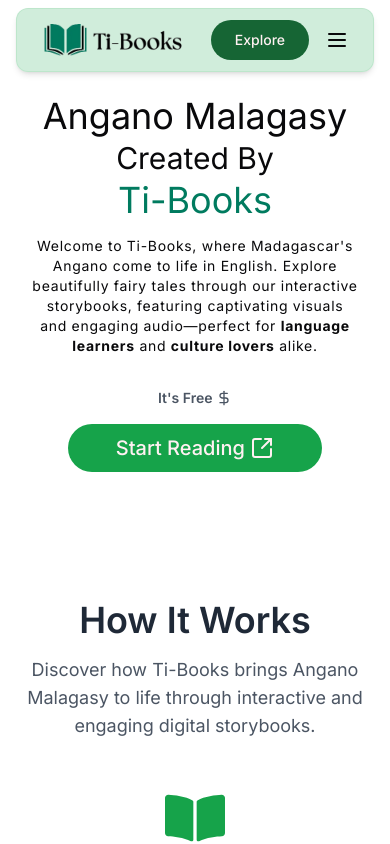
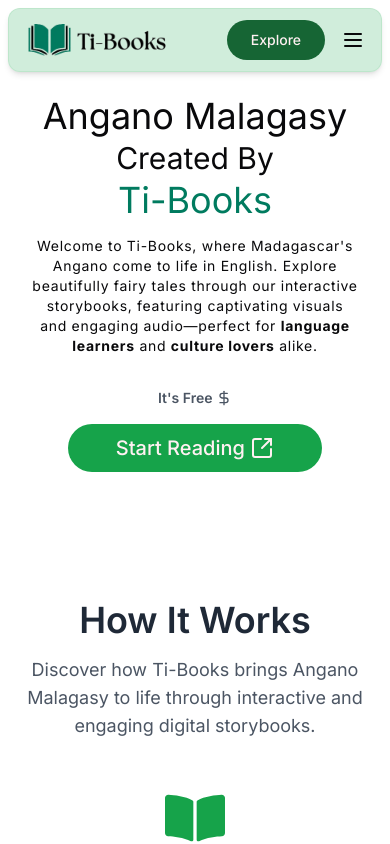
Before and after one commit to Toukoms/ti-books, a Next.js app: page / in a window 390 px wide. Shown: the top 844 px of the page. Built offline with nearby package versions, Linux system fonts and the light colour scheme; no server answers; the database is empty.

Commit message:
style: improve responsiveness of header.

```diff
--- a/src/components/layout/header.tsx
+++ b/src/components/layout/header.tsx
@@ -15,7 +15,7 @@
 
 function Header() {
   return (
-    <header className="fixed z-50 top-0 left-1/2 -translate-x-1/2 flex justify-between rounded-xl items-center px-4 h-16 w-[calc(100vw-2rem)] md:w-[calc(100vw-3rem)] lg:w-[calc(100vw-4rem)] mt-2 border border-primary/10 shadow-md bg-primary/20 backdrop-blur-xl">
+    <header className="fixed z-50 top-0 left-1/2 -translate-x-1/2 flex justify-between rounded-xl items-center px-2 sm:px-4 h-16 w-[calc(100vw-1rem)] md:w-[calc(100vw-2rem)] lg:w-[calc(100vw-4rem)] mt-2 border border-primary/10 shadow-md bg-primary/20 backdrop-blur-xl">
       <Link href="/">
         <Image src="/logo.png" alt="Logo Ti-Books" width={160} height={40} />
       </Link>
```
